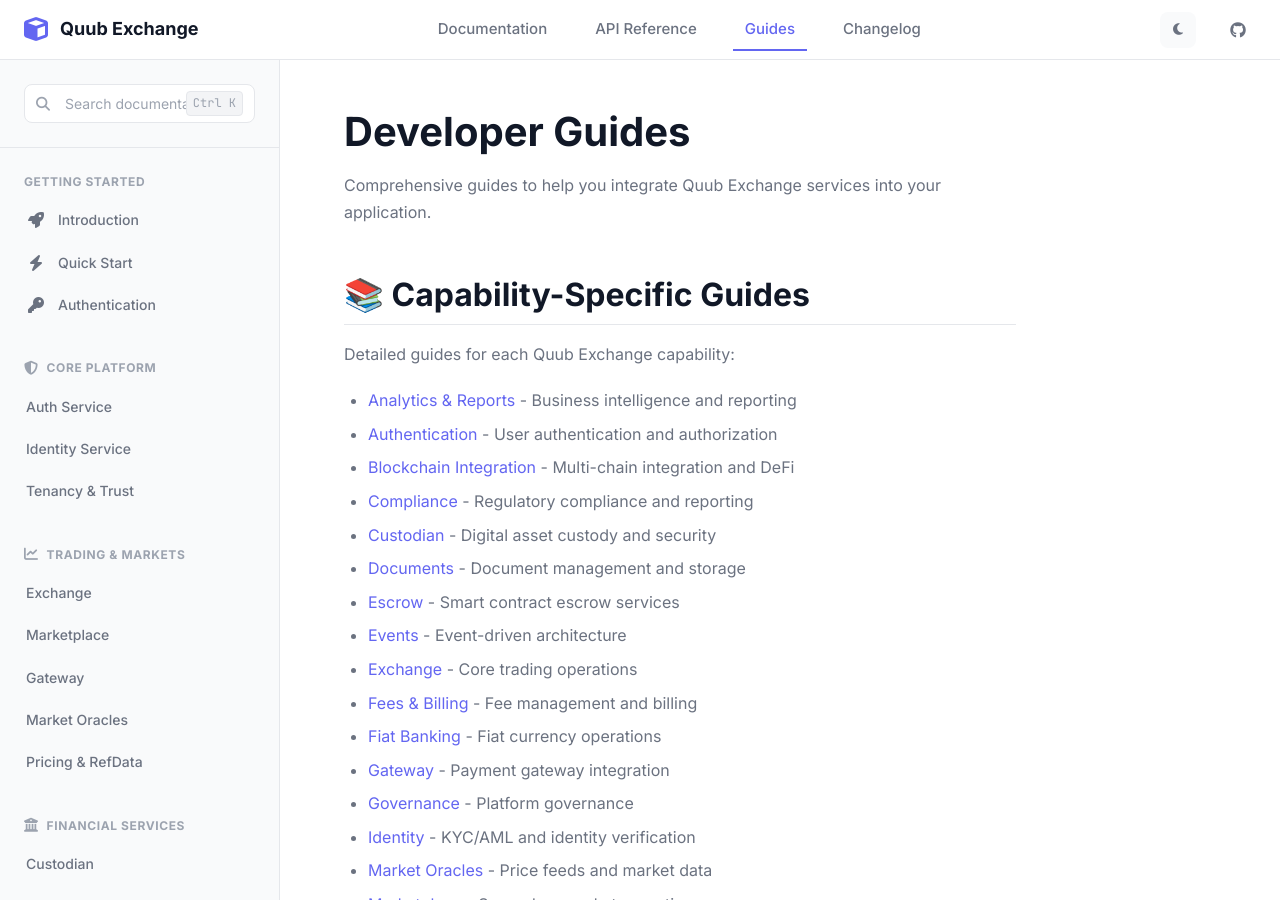
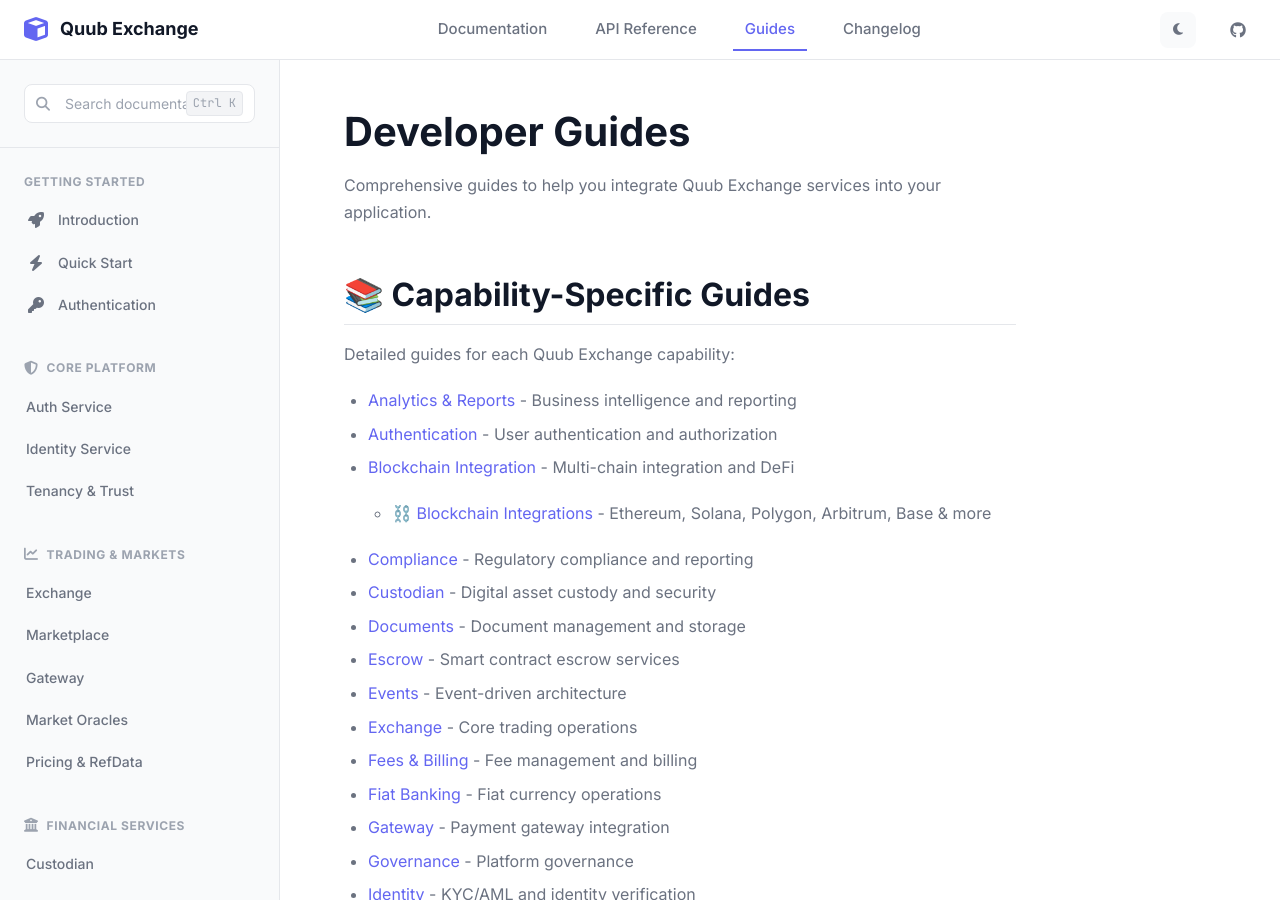
Before and after one commit to quub-fi/quub-exchange-docs, a Jekyll site: the page built from guides/index.md, in a window 1280 px wide and 900 px high. Built offline with Jekyll 4.4.1, drawn with Linux system fonts in a browser that asks for light colours.

Commit message:
feat(guides): Add blockchain integrations link to main guides index
Added direct link to blockchain integrations index as sub-item under Blockchain Integration capability in the main guides listing. Provides quick access to L1/L2 integration guides (Ethereum, Solana, Polygon, Arbitrum, Optimism, Base, BNB Chain, Avalanche).

```diff
--- a/guides/index.md
+++ b/guides/index.md
@@ -16,6 +16,7 @@ Detailed guides for each Quub Exchange capability:
 - [Analytics & Reports]({{ '/capabilities/analytics-reports/guides/' | relative_url }}) - Business intelligence and reporting
 - [Authentication]({{ '/capabilities/auth/guides/' | relative_url }}) - User authentication and authorization
 - [Blockchain Integration]({{ '/capabilities/chain/guides/' | relative_url }}) - Multi-chain integration and DeFi
+  - [⛓️ Blockchain Integrations]({{ '/capabilities/chain/integrations/' | relative_url }}) - Ethereum, Solana, Polygon, Arbitrum, Base & more
 - [Compliance]({{ '/capabilities/compliance/guides/' | relative_url }}) - Regulatory compliance and reporting
 - [Custodian]({{ '/capabilities/custodian/guides/' | relative_url }}) - Digital asset custody and security
 - [Documents]({{ '/capabilities/documents/guides/' | relative_url }}) - Document management and storage
```
